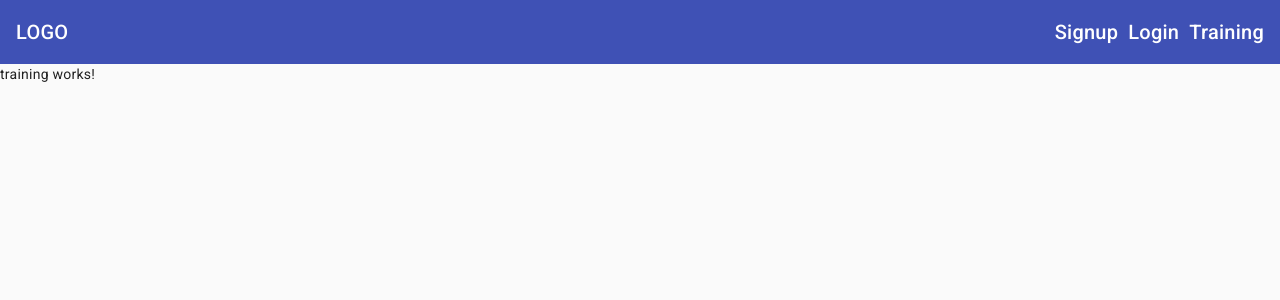
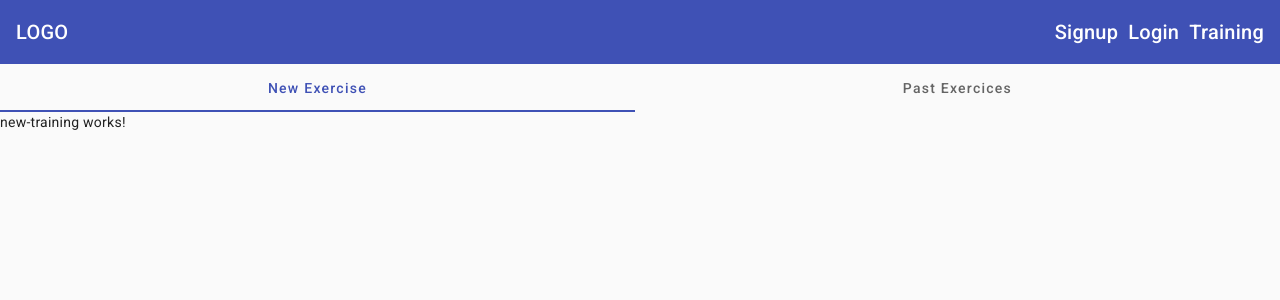
Before and after one commit to med31/angular-material-learn, an Angular app: page /training in a window 1280 px wide. Shown: the top 300 px of the page. Built offline with nearby package versions, Linux system fonts and the light colour scheme.

Commit message:
46. Adding a Tabs Component

```diff
--- a/src/app/training/training.component.html
+++ b/src/app/training/training.component.html
@@ -1 +1,8 @@
-<p>training works!</p>
+<mat-tab-group>
+  <mat-tab label="New Exercise">
+    <app-new-training></app-new-training>
+  </mat-tab>
+  <mat-tab label="Past Exercices">
+    <app-past-trainings></app-past-trainings>
+  </mat-tab>
+</mat-tab-group>
```
Also changed, not shown: src/app/app.module.ts (+5 -2 lines).
